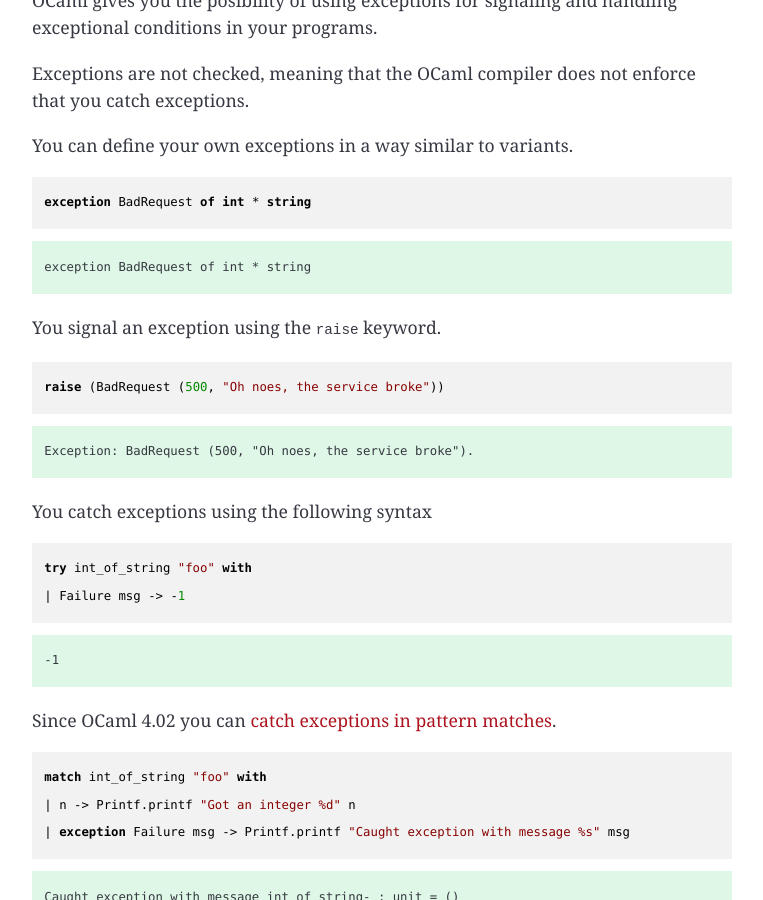
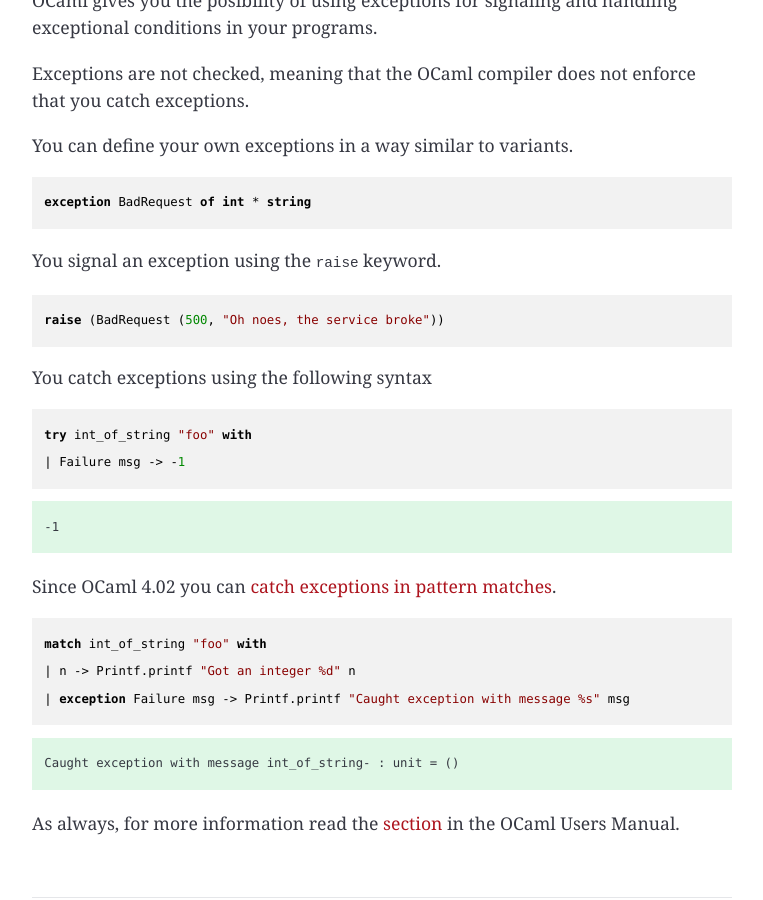
Before and after one commit to mads-hartmann/blog.mads-hartmann.com, a Jekyll site: the page built from _posts/2014-11-13-ocaml-briefly.html, in a window 1280 px wide and 900 px high, scrolled down 8806 px. Shown: the whole window, without its empty margins (258-1021 px from the left). Built offline with Jekyll 4.4.1, drawn with Linux system fonts in a browser that asks for light colours; nearby versions of some CDN libraries; comment, search, counter and statistics services are not loaded.

```diff
--- a/_org/_posts/2014-11-13-ocaml-briefly.org
+++ b/_org/_posts/2014-11-13-ocaml-briefly.org
@@ -319,14 +319,14 @@ Exceptions are not checked, meaning that the OCaml compiler does not
 enforce that you catch exceptions.
 
 You can define your own exceptions in a way similar to variants.
-#+begin_src ocaml :exports both
+#+begin_src ocaml :exports code
   exception BadRequest of int * string
 #+end_src
 #+RESULTS:
 : exception BadRequest of int * string
 
 You signal an exception using the ~raise~ keyword.
-#+begin_src ocaml :exports both
+#+begin_src ocaml :exports code
   raise (BadRequest (500, "Oh noes, the service broke"))
 #+end_src
 #+RESULTS:
--- a/_posts/2014-11-13-ocaml-briefly.html
+++ b/_posts/2014-11-13-ocaml-briefly.html
@@ -534,10 +534,6 @@ You can define your own exceptions in a way similar to variants.
 <pre class="src src-ocaml"><span class="org-keyword">exception</span> <span class="org-variable-name">BadRequest</span> <span class="org-keyword">of</span> int <span class="org-tuareg-font-lock-operator">*</span> string
 </pre>
 </div>
-<pre class="example">
-exception BadRequest of int * string
-</pre>
-
 <p>
 You signal an exception using the <code>raise</code> keyword.
 </p>
@@ -546,10 +542,6 @@ You signal an exception using the <code>raise</code> keyword.
 <pre class="src src-ocaml"><span class="org-builtin">raise</span> <span class="org-tuareg-font-lock-operator">(</span><span class="org-tuareg-font-lock-constructor">BadRequest</span> <span class="org-tuareg-font-lock-operator">(</span>500<span class="org-tuareg-font-lock-operator">,</span> <span class="org-string">"Oh noes, the service broke"</span><span class="org-tuareg-font-lock-operator">))</span>
 </pre>
 </div>
-<pre class="example">
-Exception: BadRequest (500, "Oh noes, the service broke").
-</pre>
-
 <p>
 You catch exceptions using the following syntax
 </p>
```
